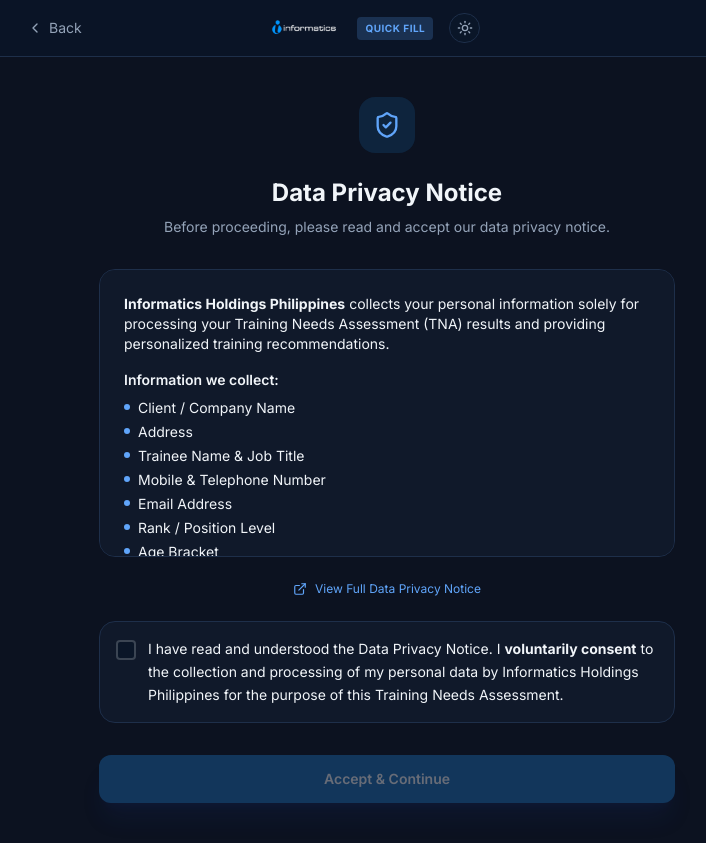
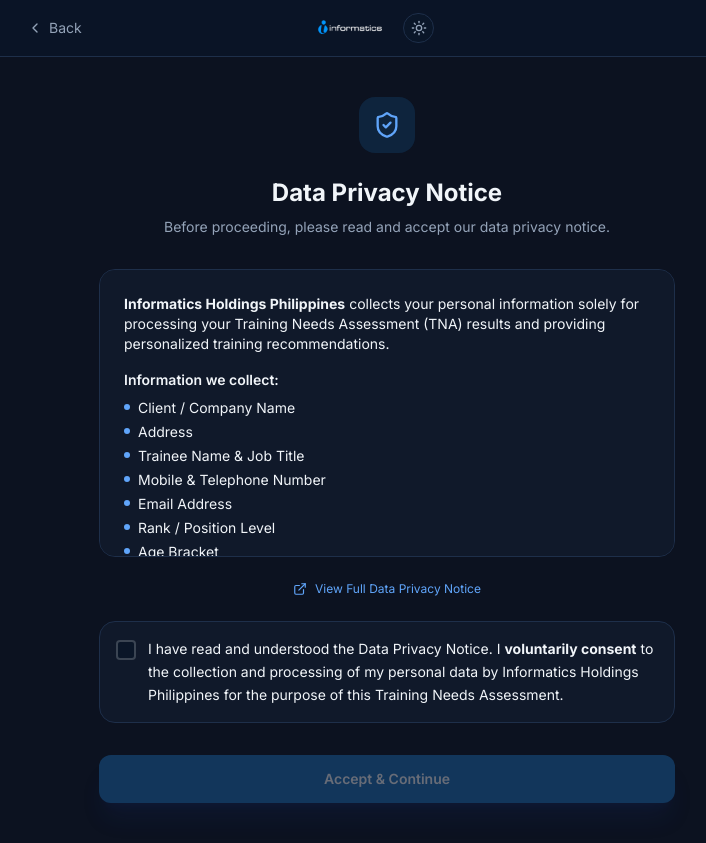
Before and after one commit to httplouis/TNA, a Next.js app: page /survey in a window 1280 px wide. Shown: the whole page, without its empty margins (253-959 px from the left). Built offline with nearby package versions, Linux system fonts and the light colour scheme.

Commit message:
submission history prob

```diff
--- a/src/app/admin/submissions/[id]/page.tsx
+++ b/src/app/admin/submissions/[id]/page.tsx
@@ -43,7 +43,7 @@
 }
 
 function renderEventDetails(entry: SubmissionHistoryEntry) {
-  const details = entry.eventDetails || {};
+  const details = (entry.eventDetails || {}) as Record<string, any>;
   const rawEventType = entry.eventType ?? '';
   // Normalize eventType: convert to lowercase and replace spaces/underscores with underscores for matching
   const normalizedEventType = rawEventType.toLowerCase().replace(/[\s_]+/g, '_');
@@ -67,7 +67,7 @@
         <div className="flex flex-col gap-1.5 bg-[var(--bg-page)]/50 p-2.5 rounded-lg border border-[var(--border)] mt-1.5">
           <div className="flex justify-between items-center">
             <span>Initial Status:</span>
-            {renderStatusBadge(details.status || "pending")}
+            {renderStatusBadge(typeof details.status === 'string' ? details.status : "pending")}
           </div>
           {details.submittedAt && (
             <div className="flex justify-between items-center text-[11px]">
--- a/src/app/survey/page.tsx
+++ b/src/app/survey/page.tsx
@@ -150,31 +150,7 @@
   const currentSectionIdx = SECTION_STEPS.indexOf(step as Step);
   const currentSection    = currentSectionIdx >= 0 ? SURVEY_SECTIONS[currentSectionIdx] : null;
 
-  function quickFill() {
-    setInfo({
-      clientName: "Test Company Inc.",
-      address: "123 Innovation Drive",
-      traineeName: "John Doe",
-      jobTitle: "Data Analyst",
-      mobileNumber: "09123456789",
-      telephoneNumber: "",
-      email: "johndoe@example.com",
-      rank: "Senior Analyst",
-      ageBracket: "25–34",
-      positionClassification: "Technical",
-    });
-    const testResponses: Record<string, Response> = {};
-    QUESTIONS.forEach(q => {
-      const rating = (Math.floor(Math.random() * 5) + 1) as SkillLevel;
-      testResponses[q.id] = { questionId: q.id, rating };
-    });
-    setResponses(testResponses);
-    setOA({
-      tasksPerformed: "Creating weekly reports, analyzing sales data.",
-      trainingGoals: "Learn how to automate reports with macros."
-    });
-    setStep("review");
-  }
+
 
   return (
     <div className="min-h-screen transition-colors duration-300" style={{ backgroundColor: 'var(--bg-page)', color: 'var(--text-base)' }} ref={topRef}>
@@ -187,11 +163,6 @@
           </Link>
           <div className="flex items-center gap-2 sm:gap-4">
             <Image src="/informatics-logo-white.png" alt="Informatics Holdings Philippines" width={100} height={26} className="h-5 sm:h-6 w-auto object-contain" />
-            {process.env.NODE_ENV === "development" && (
-              <button onClick={quickFill} className="hidden sm:block px-2 py-1 rounded text-[10px] font-bold bg-[#60a5fa]/20 text-[#60a5fa] hover:bg-[#60a5fa]/30 transition-colors uppercase tracking-wider">
-                Quick Fill
-              </button>
-            )}
             <ThemeToggle />
           </div>
           {step !== "privacy" && step !== "submitting" ? (
```
